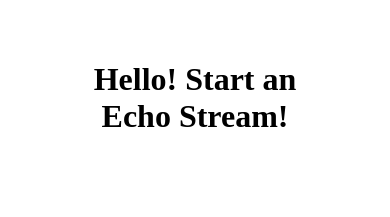
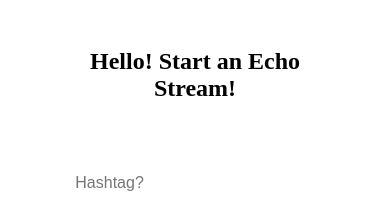
Before and after one commit to Dawid-Dahl/echo-stream-2, a React app: page / in a window 390 px wide. Shown: the top 217 px of the page. Built offline with nearby package versions, Linux system fonts and the light colour scheme; no server answers; the HTML template or start-up script is replaced by a standard one.

Commit message:
added media query for header

```diff
--- a/src/client/App.tsx
+++ b/src/client/App.tsx
@@ -46,6 +46,10 @@ const Wrapper = styled.div`
 const Header = styled.h1`
 	padding: 1em;
 	text-align: center;
+
+	@media only screen and (max-width: 474px) {
+		font-size: 1.5em;
+	}
 `;
 
 export default App;
```
